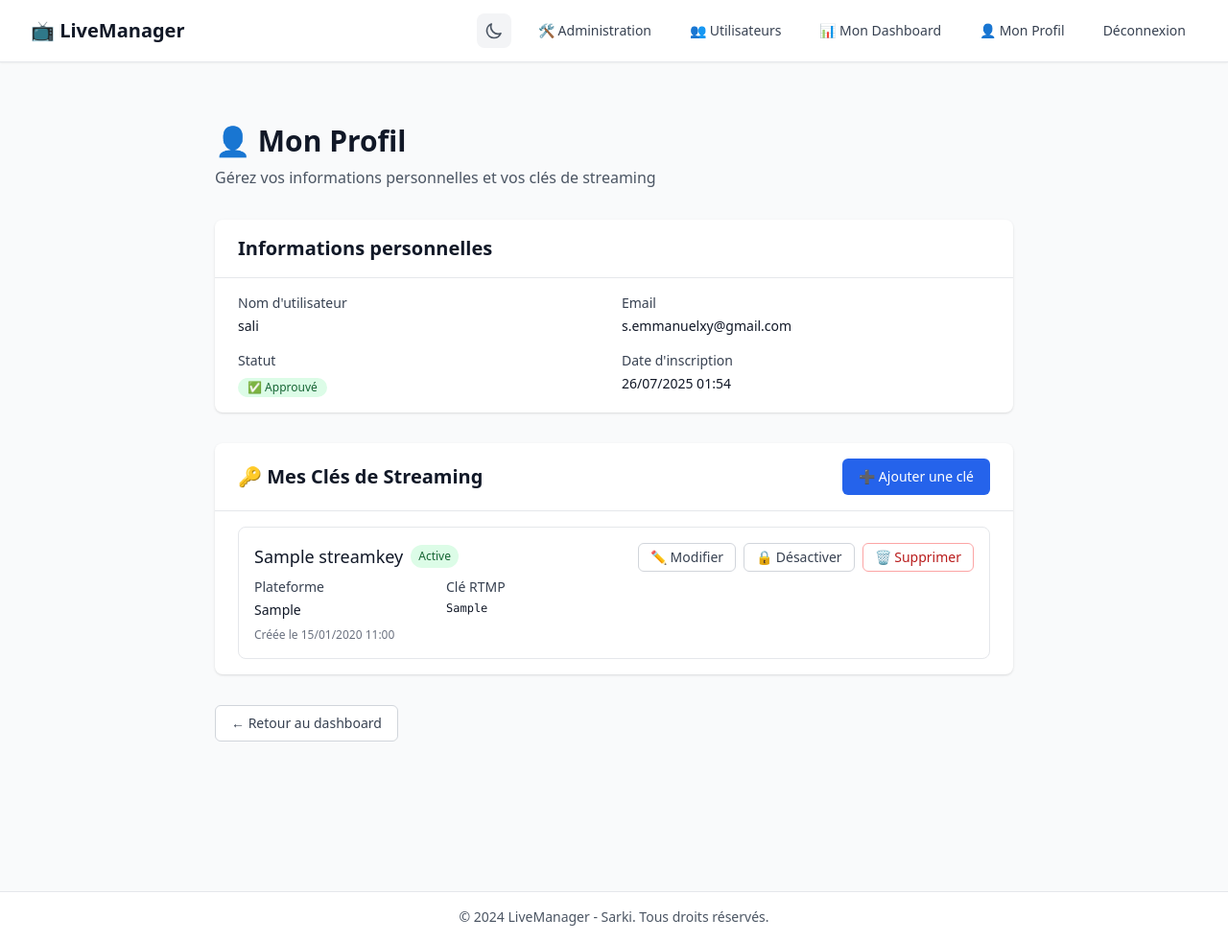
After one commit to saliemmanuel/livemanager, a Django app: page /profile/ in a window 1280 px wide. The commit adds this page. Shown: the whole page at 96% size. Run offline with Django 5.2, Linux system fonts and the light colour scheme; a user stored in the database is signed in; tables that the repository leaves empty hold one stand-in row (values such as "Sample post"); some libraries are stand-ins or nearby versions.

Commit message:
feat: Implémenter la gestion des clés de streaming dans le profil utilisateur
- Ajouter le modèle StreamKey pour stocker les clés de streaming des utilisateurs
- Créer les vues pour gérer les clés (ajouter, modifier, supprimer, activer/désactiver)
- Ajouter les templates pour la page de profil et la gestion des clés
- Modifier le formulaire LiveForm pour utiliser les clés du profil utilisateur
- Ajouter un lien vers le profil dans la navigation
- Créer les migrations nécessaires pour la transition des données

```diff
--- a/streams/urls.py
+++ b/streams/urls.py
@@ -14,7 +14,13 @@ urlpatterns = [
     path("logout/", views.logout_view, name="logout"),
     # Dashboard utilisateur
     path("dashboard/", views.dashboard, name="dashboard"),
+    path("profile/", views.profile, name="profile"),
     path("create-live/", views.create_live, name="create_live"),
+    # Gestion des clés de streaming
+    path("add-stream-key/", views.add_stream_key, name="add_stream_key"),
+    path("edit-stream-key/<int:key_id>/", views.edit_stream_key, name="edit_stream_key"),
+    path("delete-stream-key/<int:key_id>/", views.delete_stream_key, name="delete_stream_key"),
+    path("toggle-stream-key/<int:key_id>/", views.toggle_stream_key, name="toggle_stream_key"),
     # Actions sur les lives
     path("live/<int:live_id>/start/", views.start_live, name="start_live"),
     path("live/<int:live_id>/stop/", views.stop_live, name="stop_live"),
--- a/streams/views.py
+++ b/streams/views.py
@@ -9,8 +9,8 @@ from django.http import JsonResponse
 from django.views.decorators.http import require_POST
 from django.urls import reverse
 from django.db.models import Q
-from .models import User, Live
-from .forms import UserRegistrationForm, LiveForm
+from .models import User, Live, StreamKey
+from .forms import UserRegistrationForm, LiveForm, StreamKeyForm
 from django.views.decorators.csrf import csrf_exempt
 
 
@@ -64,6 +64,73 @@ def dashboard(request):
 
 
 @login_required
+def profile(request):
+    """Page de profil utilisateur avec gestion des clés de streaming."""
+    user_stream_keys = StreamKey.objects.filter(user=request.user).order_by("-created_at")
+
+    context = {
+        "user_stream_keys": user_stream_keys,
+    }
+
+    return render(request, "streams/profile.html", context)
+
+
+@login_required
+def add_stream_key(request):
+    """Ajouter une nouvelle clé de streaming."""
+    if request.method == "POST":
+        form = StreamKeyForm(request.POST, user=request.user)
+        if form.is_valid():
+            form.save()
+            messages.success(request, "Clé de streaming ajoutée avec succès !")
+            return redirect("profile")
+    else:
+        form = StreamKeyForm(user=request.user)
+
+    return render(request, "streams/add_stream_key.html", {"form": form})
+
+
+@login_required
+def edit_stream_key(request, key_id):
+    """Modifier une clé de streaming existante."""
+    stream_key = get_object_or_404(StreamKey, id=key_id, user=request.user)
+
+    if request.method == "POST":
+        form = StreamKeyForm(request.POST, instance=stream_key, user=request.user)
+        if form.is_valid():
+            form.save()
+            messages.success(request, "Clé de streaming modifiée avec succès !")
+            return redirect("profile")
+    else:
+        form = StreamKeyForm(instance=stream_key, user=request.user)
+
+    return render(request, "streams/edit_stream_key.html", {"form": form, "stream_key": stream_key})
+
+
+@login_required
+@require_POST
+def delete_stream_key(request, key_id):
+    """Supprimer une clé de streaming."""
+    stream_key = get_object_or_404(StreamKey, id=key_id, user=request.user)
+    stream_key.delete()
+    messages.success(request, "Clé de streaming supprimée avec succès !")
+    return redirect("profile")
+
+
+@login_required
+@require_POST
+def toggle_stream_key(request, key_id):
+    """Activer/désactiver une clé de streaming."""
+    stream_key = get_object_or_404(StreamKey, id=key_id, user=request.user)
+    stream_key.is_active = not stream_key.is_active
+    stream_key.save()
+
+    status = "activée" if stream_key.is_active else "désactivée"
+    messages.success(request, f"Clé de streaming {status} avec succès !")
+    return redirect("profile")
+
+
+@login_required
 def create_live(request):
     """Création d'un nouveau live avec compression vidéo."""
     if not request.user.is_approved:
@@ -71,7 +138,7 @@ def create_live(request):
         return redirect("dashboard")
 
     if request.method == "POST":
-        form = LiveForm(request.POST, request.FILES)
+        form = LiveForm(request.POST, request.FILES, user=request.user)
         if form.is_valid():
             try:
                 live = form.save(commit=False)
@@ -231,7 +298,7 @@ def create_live(request):
                     status=400,
                 )
     else:
-        form = LiveForm()
+        form = LiveForm(user=request.user)
 
     return render(request, "streams/create_live.html", {"form": form})
 
--- a/templates/base.html
+++ b/templates/base.html
@@ -67,6 +67,9 @@
                         {% endif %}
                         <a href="{% url 'dashboard' %}" class="text-gray-700 dark:text-gray-300 hover:text-gray-900 dark:hover:text-white px-3 py-2 rounded-md text-sm font-medium transition-colors">
                             📊 Mon Dashboard
+                        </a>
+                        <a href="{% url 'profile' %}" class="text-gray-700 dark:text-gray-300 hover:text-gray-900 dark:hover:text-white px-3 py-2 rounded-md text-sm font-medium transition-colors">
+                            👤 Mon Profil
                         </a>
                         <form method="post" action="{% url 'logout' %}" class="inline">
                             {% csrf_token %}
--- /dev/null
+++ b/templates/streams/profile.html
@@ -0,0 +1,192 @@
+{% extends 'base.html' %}
+
+{% block title %}Mon Profil - LiveManager{% endblock %}
+
+{% block content %}
+<div class="min-h-screen bg-gray-50 dark:bg-gray-900 py-8">
+    <div class="max-w-4xl mx-auto px-4 sm:px-6 lg:px-8">
+        <!-- En-tête -->
+        <div class="mb-8">
+            <h1 class="text-3xl font-bold text-gray-900 dark:text-white">
+                👤 Mon Profil
+            </h1>
+            <p class="mt-2 text-gray-600 dark:text-gray-400">
+                Gérez vos informations personnelles et vos clés de streaming
+            </p>
+        </div>
+
+        <!-- Informations utilisateur -->
+        <div class="bg-white dark:bg-gray-800 shadow rounded-lg mb-8">
+            <div class="px-6 py-4 border-b border-gray-200 dark:border-gray-700">
+                <h2 class="text-xl font-semibold text-gray-900 dark:text-white">
+                    Informations personnelles
+                </h2>
+            </div>
+            <div class="px-6 py-4">
+                <div class="grid grid-cols-1 md:grid-cols-2 gap-4">
+                    <div>
+                        <label class="block text-sm font-medium text-gray-700 dark:text-gray-300">
+                            Nom d'utilisateur
+                        </label>
+                        <p class="mt-1 text-sm text-gray-900 dark:text-white">
+                            {{ user.username }}
+                        </p>
+                    </div>
+                    <div>
+                        <label class="block text-sm font-medium text-gray-700 dark:text-gray-300">
+                            Email
+                        </label>
+                        <p class="mt-1 text-sm text-gray-900 dark:text-white">
+                            {{ user.email }}
+                        </p>
+                    </div>
+                    <div>
+                        <label class="block text-sm font-medium text-gray-700 dark:text-gray-300">
+                            Statut
+                        </label>
+                        <p class="mt-1">
+                            {% if user.is_approved %}
+                                <span class="inline-flex items-center px-2.5 py-0.5 rounded-full text-xs font-medium bg-green-100 text-green-800 dark:bg-green-900 dark:text-green-200">
+                                    ✅ Approuvé
+                                </span>
+                            {% else %}
+                                <span class="inline-flex items-center px-2.5 py-0.5 rounded-full text-xs font-medium bg-yellow-100 text-yellow-800 dark:bg-yellow-900 dark:text-yellow-200">
+                                    ⏳ En attente d'approbation
+                                </span>
+                            {% endif %}
+                        </p>
+                    </div>
+                    <div>
+                        <label class="block text-sm font-medium text-gray-700 dark:text-gray-300">
+                            Date d'inscription
+                        </label>
+                        <p class="mt-1 text-sm text-gray-900 dark:text-white">
+                            {{ user.date_joined|date:"d/m/Y H:i" }}
+                        </p>
+                    </div>
+                </div>
+            </div>
+        </div>
+
+        <!-- Clés de streaming -->
+        <div class="bg-white dark:bg-gray-800 shadow rounded-lg">
+            <div class="px-6 py-4 border-b border-gray-200 dark:border-gray-700 flex justify-between items-center">
+                <h2 class="text-xl font-semibold text-gray-900 dark:text-white">
+                    🔑 Mes Clés de Streaming
+                </h2>
+                <a href="{% url 'add_stream_key' %}"
+                   class="inline-flex items-center px-4 py-2 border border-transparent text-sm font-medium rounded-md text-white bg-blue-600 hover:bg-blue-700 focus:outline-none focus:ring-2 focus:ring-offset-2 focus:ring-blue-500 dark:bg-blue-500 dark:hover:bg-blue-600">
+                    ➕ Ajouter une clé
+                </a>
+            </div>
+
+            <div class="px-6 py-4">
+                {% if user_stream_keys %}
+                    <div class="space-y-4">
+                        {% for stream_key in user_stream_keys %}
+                            <div class="border border-gray-200 dark:border-gray-700 rounded-lg p-4 {% if not stream_key.is_active %}opacity-60{% endif %}">
+                                <div class="flex justify-between items-start">
+                                    <div class="flex-1">
+                                        <div class="flex items-center space-x-2 mb-2">
+                                            <h3 class="text-lg font-medium text-gray-900 dark:text-white">
+                                                {{ stream_key.name }}
+                                            </h3>
+                                            {% if stream_key.is_active %}
+                                                <span class="inline-flex items-center px-2 py-1 rounded-full text-xs font-medium bg-green-100 text-green-800 dark:bg-green-900 dark:text-green-200">
+                                                    Active
+                                                </span>
+                                            {% else %}
+                                                <span class="inline-flex items-center px-2 py-1 rounded-full text-xs font-medium bg-gray-100 text-gray-800 dark:bg-gray-700 dark:text-gray-300">
+                                                    Inactive
+                                                </span>
+                                            {% endif %}
+                                        </div>
+
+                                        <div class="grid grid-cols-1 md:grid-cols-2 gap-4 text-sm">
+                                            <div>
+                                                <label class="block text-sm font-medium text-gray-700 dark:text-gray-300">
+                                                    Plateforme
+                                                </label>
+                                                <p class="mt-1 text-gray-900 dark:text-white">
+                                                    {{ stream_key.platform }}
+                                                </p>
+                                            </div>
+                                            <div>
+                                                <label class="block text-sm font-medium text-gray-700 dark:text-gray-300">
+                                                    Clé RTMP
+                                                </label>
+                                                <p class="mt-1 text-gray-900 dark:text-white font-mono text-xs break-all">
+                                                    {{ stream_key.key|truncatechars:50 }}
+                                                </p>
+                                            </div>
+                                        </div>
+
+                                        <div class="mt-2 text-xs text-gray-500 dark:text-gray-400">
+                                            Créée le {{ stream_key.created_at|date:"d/m/Y H:i" }}
+                                        </div>
+                                    </div>
+
+                                    <div class="flex space-x-2 ml-4">
+                                        <a href="{% url 'edit_stream_key' stream_key.id %}"
+                                           class="inline-flex items-center px-3 py-1 border border-gray-300 dark:border-gray-600 text-sm font-medium rounded-md text-gray-700 dark:text-gray-300 bg-white dark:bg-gray-700 hover:bg-gray-50 dark:hover:bg-gray-600 focus:outline-none focus:ring-2 focus:ring-offset-2 focus:ring-blue-500">
+                                            ✏️ Modifier
+                                        </a>
+
+                                        <form method="post" action="{% url 'toggle_stream_key' stream_key.id %}" class="inline">
+                                            {% csrf_token %}
+                                            <button type="submit"
+                                                    class="inline-flex items-center px-3 py-1 border border-gray-300 dark:border-gray-600 text-sm font-medium rounded-md text-gray-700 dark:text-gray-300 bg-white dark:bg-gray-700 hover:bg-gray-50 dark:hover:bg-gray-600 focus:outline-none focus:ring-2 focus:ring-offset-2 focus:ring-blue-500">
+                                                {% if stream_key.is_active %}
+                                                    🔒 Désactiver
+                                                {% else %}
+                                                    🔓 Activer
+                                                {% endif %}
+                                            </button>
+                                        </form>
+
+                                        <form method="post" action="{% url 'delete_stream_key' stream_key.id %}" class="inline"
+                                              onsubmit="return confirm('Êtes-vous sûr de vouloir supprimer cette clé de streaming ?')">
+                                            {% csrf_token %}
+                                            <button type="submit"
+                                                    class="inline-flex items-center px-3 py-1 border border-red-300 dark:border-red-600 text-sm font-medium rounded-md text-red-700 dark:text-red-300 bg-white dark:bg-gray-700 hover:bg-red-50 dark:hover:bg-red-900 focus:outline-none focus:ring-2 focus:ring-offset-2 focus:ring-red-500">
+                                                🗑️ Supprimer
+                                            </button>
+                                        </form>
+                                    </div>
+                                </div>
+                            </div>
+                        {% endfor %}
+                    </div>
+                {% else %}
+                    <div class="text-center py-8">
+                        <div class="text-gray-400 dark:text-gray-500 mb-4">
+                            <svg class="mx-auto h-12 w-12" fill="none" viewBox="0 0 24 24" stroke="currentColor">
+                                <path stroke-linecap="round" stroke-linejoin="round" stroke-width="2" d="M15 7a2 2 0 012 2m4 0a6 6 0 01-7.743 5.743L11 17H9v2H7v2H4a1 1 0 01-1-1v-2.586a1 1 0 01.293-.707l5.964-5.964A6 6 0 1121 9z" />
+                            </svg>
+                        </div>
+                        <h3 class="text-lg font-medium text-gray-900 dark:text-white mb-2">
+                            Aucune clé de streaming
+                        </h3>
+                        <p class="text-gray-500 dark:text-gray-400 mb-4">
+                            Vous n'avez pas encore configuré de clés de streaming.
+                            Ajoutez votre première clé pour commencer à diffuser.
+                        </p>
+                        <a href="{% url 'add_stream_key' %}"
+                           class="inline-flex items-center px-4 py-2 border border-transparent text-sm font-medium rounded-md text-white bg-blue-600 hover:bg-blue-700 focus:outline-none focus:ring-2 focus:ring-offset-2 focus:ring-blue-500 dark:bg-blue-500 dark:hover:bg-blue-600">
+                            ➕ Ajouter ma première clé
+                        </a>
+                    </div>
+                {% endif %}
+            </div>
+        </div>
+
+        <!-- Navigation -->
+        <div class="mt-8 flex justify-between">
+            <a href="{% url 'dashboard' %}"
+               class="inline-flex items-center px-4 py-2 border border-gray-300 dark:border-gray-600 text-sm font-medium rounded-md text-gray-700 dark:text-gray-300 bg-white dark:bg-gray-700 hover:bg-gray-50 dark:hover:bg-gray-600 focus:outline-none focus:ring-2 focus:ring-offset-2 focus:ring-blue-500">
+                ← Retour au dashboard
+            </a>
+        </div>
+    </div>
+</div>
+{% endblock %}
```
Also changed, not shown: streams/forms.py (+43 -2 lines), streams/models.py (+27 -1 lines), templates/streams/add_stream_key.html (added, +131 -0 lines), templates/streams/edit_stream_key.html (added, +121 -0 lines), db.sqlite3, streams/migrations/0002_add_streamkey_model.py (added), streams/migrations/0003_alter_live_stream_key.py (added).
